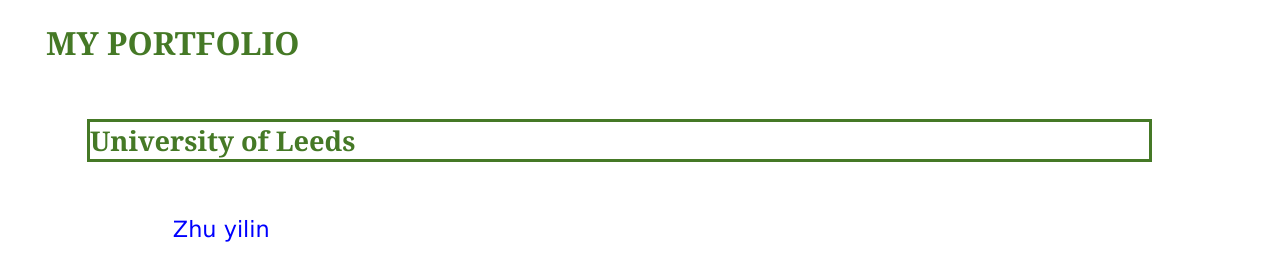
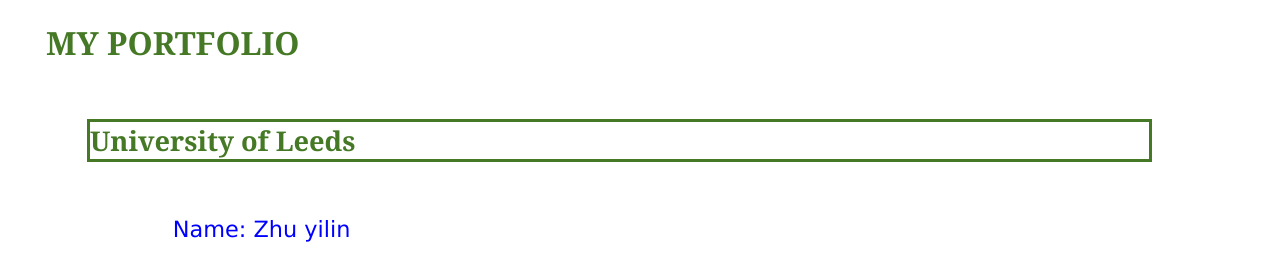
Before and after one commit to lin04819/example, a plain HTML site: page mywebsite/index.html in a window 1280 px wide. Drawn offline with Linux system fonts and the light colour scheme.

Commit message:
Add 'Name:' to the portfolio introduction
Updated the paragraph to include 'Name:' before the name.

```diff
--- a/mywebsite/index.html
+++ b/mywebsite/index.html
@@ -8,6 +8,6 @@
    <h1>MY portfolio</h1>
 
   <h2>University of Leeds</h2>
-  <p id="first">Zhu yilin</p>
+  <p id="first">Name: Zhu yilin</p>
 </body>
 </html>
```
